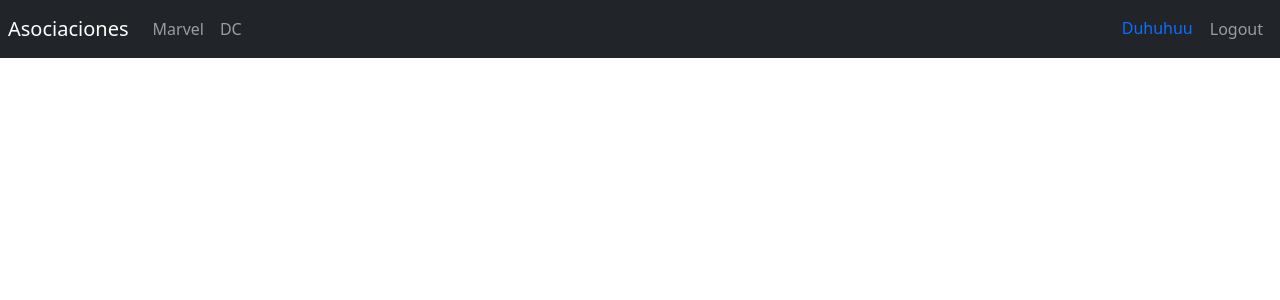
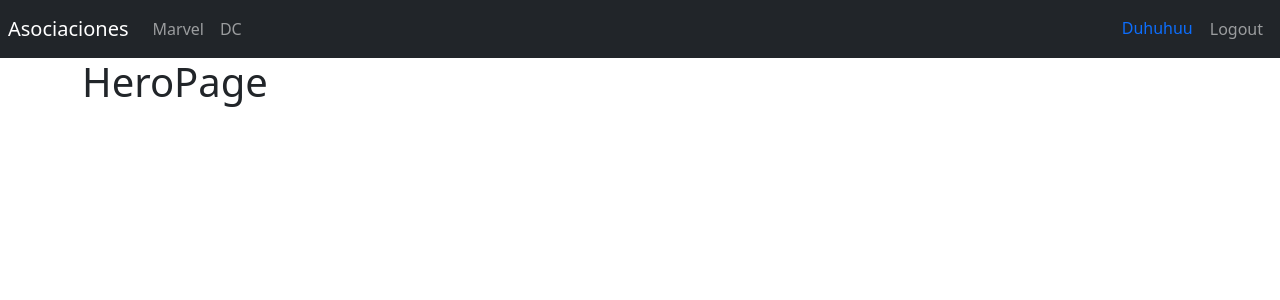
Before and after one commit to Duhuhuu/HeroApp, a React (Vite) app: page /hero in a window 1280 px wide. Shown: the top 300 px of the page. Built offline with nearby package versions, Linux system fonts and the light colour scheme.

Commit message:
Actu de Rutas

```diff
--- a/src/auth/index.js
+++ b/src/auth/index.js
@@ -1 +1 @@
-export * from './pages/LoginPage'
+export * from './pages'
--- /dev/null
+++ b/src/auth/pages/index.js
@@ -0,0 +1 @@
+export * from './LoginPage';
--- a/src/heroes/index.js
+++ b/src/heroes/index.js
@@ -1,2 +1,2 @@
-export * from './pages/DcPage';
-export * from './pages/MarvelPage';
+export * from './pages';
+export * from './routes/HeroesRoutes';
--- /dev/null
+++ b/src/heroes/pages/HeroPage.jsx
@@ -0,0 +1,7 @@
+
+
+export const HeroPage = () => {
+  return (
+    <h1>HeroPage</h1>
+  )
+}
--- /dev/null
+++ b/src/heroes/pages/SearchPages.jsx
@@ -0,0 +1,7 @@
+
+
+export const SearchPages = () => {
+  return (
+    <h1>SearchPages</h1>
+  )
+}
--- /dev/null
+++ b/src/heroes/pages/index.js
@@ -0,0 +1,4 @@
+export * from './DcPage';
+export * from './MarvelPage';
+export * from './HeroPage';
+export * from './SearchPages';
--- /dev/null
+++ b/src/heroes/routes/HeroesRoutes.jsx
@@ -0,0 +1,36 @@
+import { Navigate, Route, Routes } from "react-router-dom";
+import { Navbar } from "../../ui";
+import { DcPage, MarvelPage } from "../pages";
+import { HeroPage } from "../pages/HeroPage";
+import { SearchPages } from "../pages/SearchPages";
+
+
+export const HeroesRoutes = () => {
+  return (
+    <>
+        <Navbar />
+          <div className="container" >
+            <Routes>
+
+                <Route path="/marvel" element={<MarvelPage />} />
+                <Route path="dc" element={<DcPage />} />
+
+                <Route path="search" element={<SearchPages />} />
+                <Route path="hero" element={<HeroPage />} />
+
+
+                <Route path="/" element={<Navigate to="/marvel" />} />
+            </Routes>
+
+        </div>
+
+
+
+
+
+
+
+
+    </>
+  )
+}
--- a/src/router/AppRouter.jsx
+++ b/src/router/AppRouter.jsx
@@ -1,20 +1,18 @@
-import { Navigate, Route, Routes } from "react-router-dom"
+import { Route, Routes } from "react-router-dom"
+import { HeroesRoutes } from "../heroes"
 import { LoginPage } from "../auth"
-import { DcPage, MarvelPage  } from "../heroes"
-import { Navbar } from "../ui"
+
 
 
 export const AppRouter = () => {
   return (
    <>
-    <Navbar/>
+
    <Routes>
-        <Route path="/marvel" element={<MarvelPage />} />
-        <Route path="dc" element={<DcPage />} />
 
         <Route path="login" element={<LoginPage />} />
+        <Route path="/*" element={<HeroesRoutes />} />
 
-        <Route path="/" element={<Navigate to="/marvel" />} />
     </Routes>
    </>
 
```
